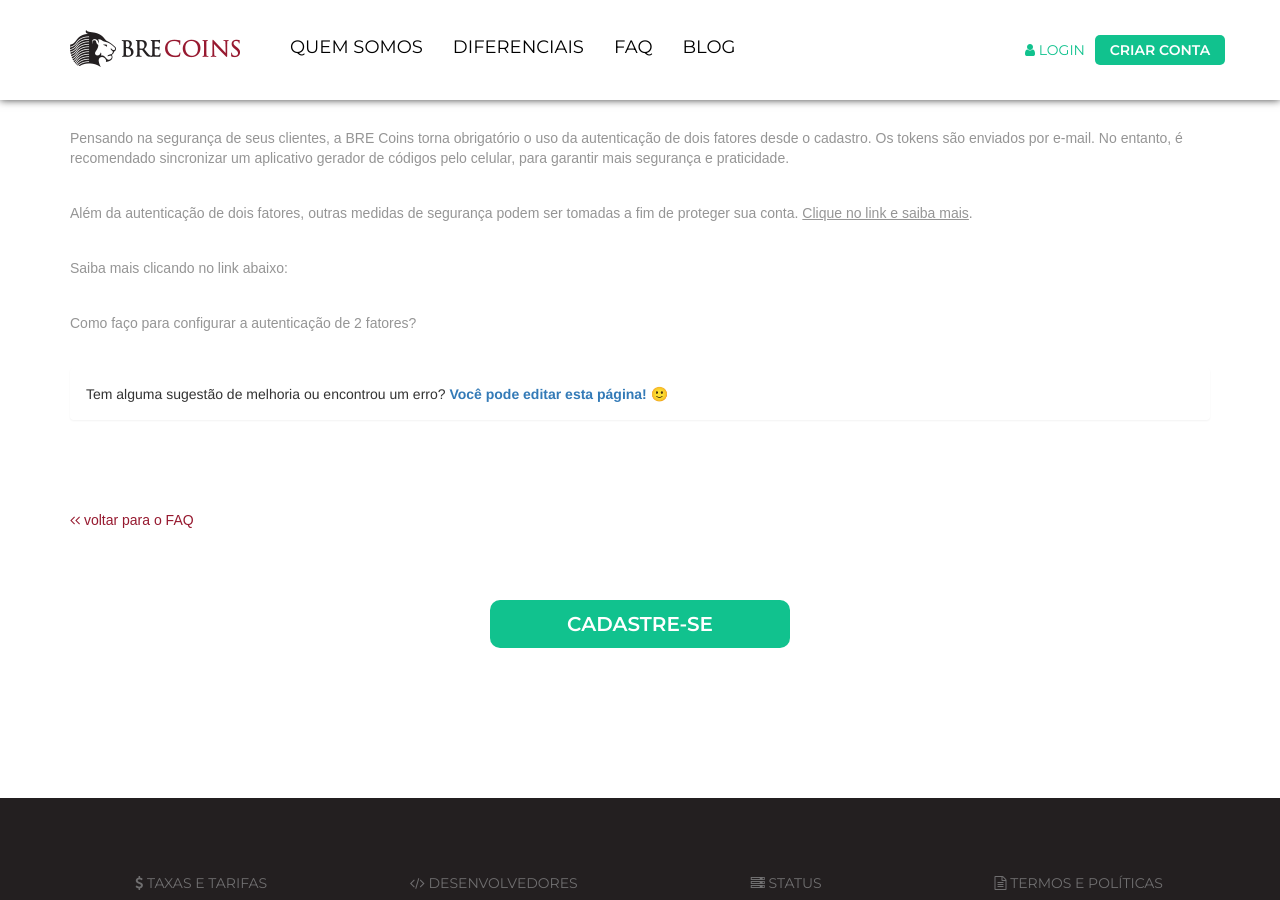
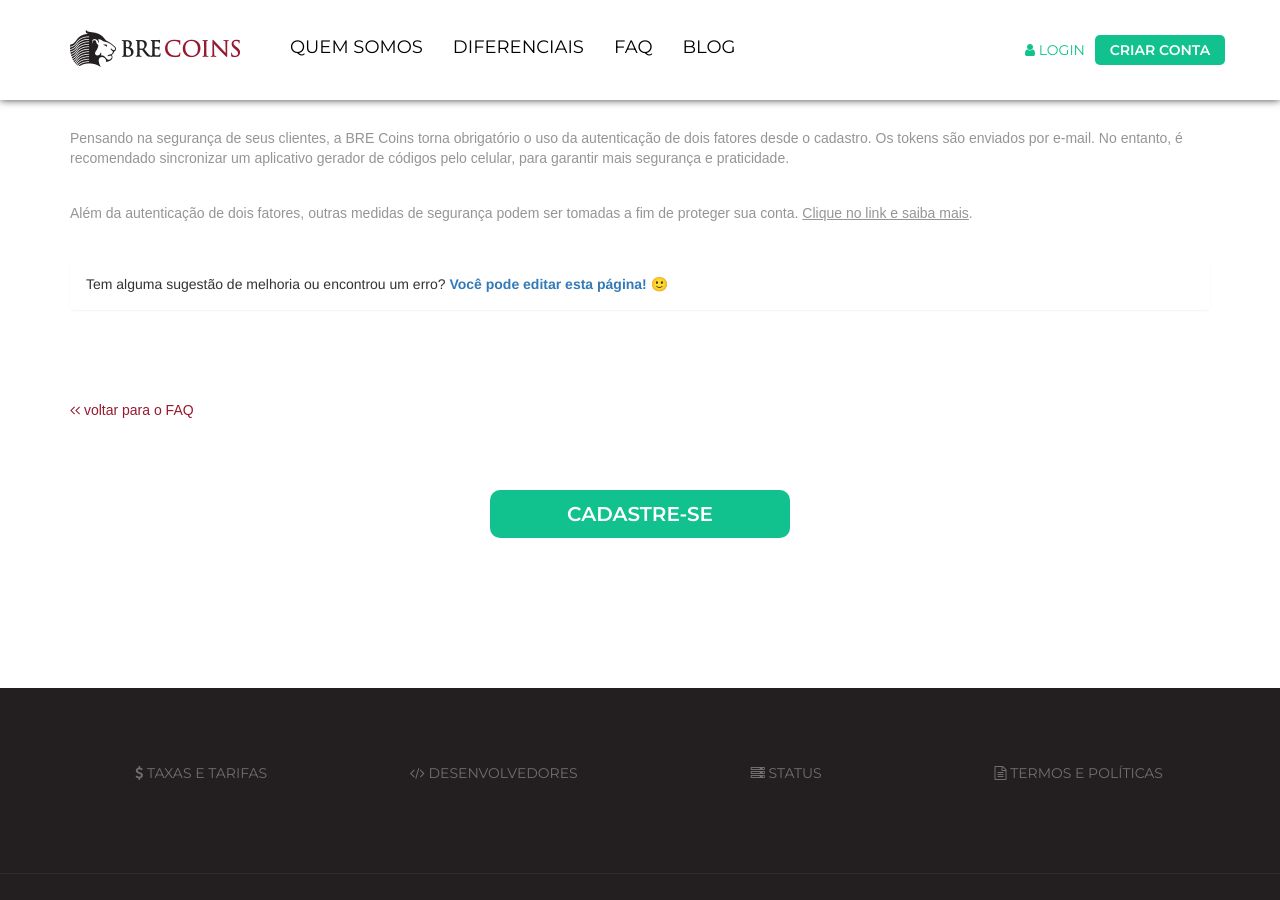
Before and after one commit to digitalbre/brecoins.github.io, a Jekyll site: the page built from faq/o-que-e-autenticacao-de-dois-fatores.md, in a window 1280 px wide and 900 px high, scrolled down 1091 px. Built offline with Jekyll 4.4.1, drawn with Linux system fonts in a browser that asks for light colours; nearby versions of some CDN libraries; some web fonts are replaced; a script that is not in the unit is left out.

Commit message:
Update o-que-e-autenticacao-de-dois-fatores.md

```diff
--- a/faq/o-que-e-autenticacao-de-dois-fatores.md
+++ b/faq/o-que-e-autenticacao-de-dois-fatores.md
@@ -17,7 +17,3 @@ Sempre que um serviço disponibilizar essa ferramenta e contenha informações i
 Pensando na segurança de seus clientes, a BRE Coins torna obrigatório o uso da autenticação de dois fatores desde o cadastro. Os tokens são enviados por e-mail. No entanto, é recomendado sincronizar um aplicativo gerador de códigos pelo celular, para garantir mais segurança e praticidade.
 
 Além da autenticação de dois fatores, outras medidas de segurança podem ser tomadas a fim de proteger sua conta. [Clique no link e saiba mais](como-posso-deixar-minha-conta-mais-segura.html).
-
-Saiba mais clicando no link abaixo:
-
-Como faço para configurar a autenticação de 2 fatores?
```
